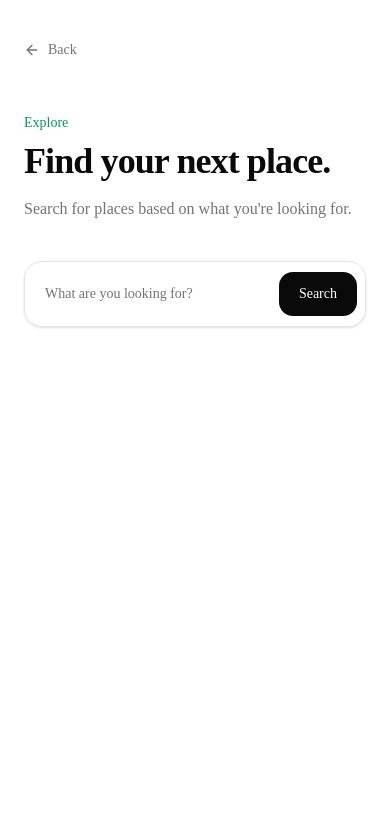
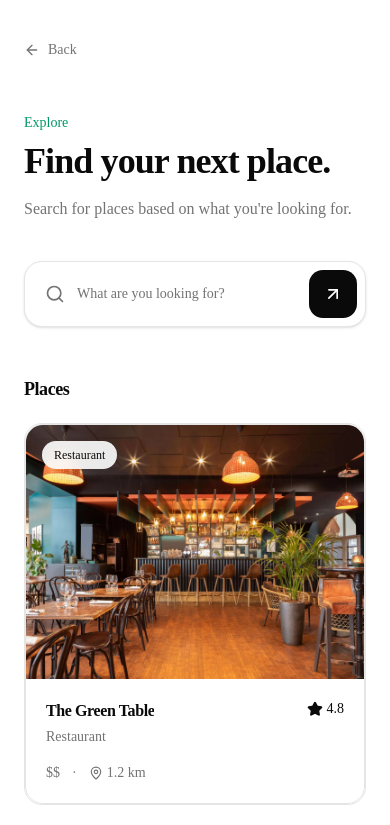
Before and after one commit to ProfessorMR/loca, a Next.js app: page /explore in a window 390 px wide. Shown: the top 825 px of the page. Built offline with nearby package versions, Linux system fonts and the light colour scheme; no server answers; grey boxes are pictures that could not be loaded.

Commit message:
feat: add maplibre map to explore page

```diff
--- a/app/explore/page.tsx
+++ b/app/explore/page.tsx
@@ -1,7 +1,25 @@
 import Link from "next/link";
 import { ArrowLeft } from "lucide-react";
 
-export default function ExplorePage() {
+import { searchPlaces } from "@/lib/places";
+import { PlaceCard } from "@/components/shared/place-card";
+
+import { SearchBar } from "@/components/shared/search-bar";
+
+import { Map } from "@/components/shared/map";
+
+type ExplorePageProps = {
+  searchParams: Promise<{
+    q?: string;
+  }>;
+};
+
+export default async function ExplorePage({ searchParams }: ExplorePageProps) {
+  const { q } = await searchParams;
+  const query = q?.trim() ?? "";
+  const results = searchPlaces(query);
+  const resultsCount = results.length;
+
   return (
     <main className="min-h-screen">
       <div className="mx-auto max-w-7xl px-6 py-10">
@@ -17,29 +35,53 @@ export default function ExplorePage() {
           <p className="text-sm font-medium text-emerald-600">Explore</p>
 
           <h1 className="mt-2 text-4xl font-semibold tracking-tight sm:text-5xl">
-            Find your next place.
+            {query ? `Results for "${query}"` : "Find your next place."}
           </h1>
 
           <p className="mt-4 max-w-xl text-muted-foreground">
-            Search for places based on what you&apos;re looking for.
+            {query
+              ? `${resultsCount} ${resultsCount === 1 ? "place" : "places"} found`
+              : "Search for places based on what you're looking for."}
           </p>
         </div>
 
-        <div className="mt-10 rounded-2xl border p-2 shadow-sm">
-          <div className="flex items-center gap-3">
-            <input
-              type="text"
-              placeholder="What are you looking for?"
-              className="h-12 min-w-0 flex-1 bg-transparent px-3 text-sm outline-none placeholder:text-muted-foreground sm:text-base"
-            />
+        <div className="my-10">
+          <SearchBar initialQuery={query} />
+        </div>
+        <div className="mt-12 grid gap-8 lg:grid-cols-[minmax(0,1fr)_420px]">
+          <section>
+            <div className="flex items-center justify-between">
+              <h2 className="text-lg font-semibold tracking-tight">Places</h2>
 
-            <button
-              type="button"
-              className="rounded-xl bg-foreground px-5 py-3 text-sm font-medium text-background transition-transform hover:scale-[1.02]"
-            >
-              Search
-            </button>
-          </div>
+              {query && (
+                <span className="text-sm text-muted-foreground">
+                  Sorted by relevance
+                </span>
+              )}
+            </div>
+
+            {results.length > 0 ? (
+              <div className="mt-5 grid gap-5 md:grid-cols-2">
+                {results.map((place) => (
+                  <PlaceCard key={place.id} place={place} />
+                ))}
+              </div>
+            ) : (
+              <div className="mt-5 rounded-2xl border p-10 text-center">
+                <h2 className="font-semibold">No places found</h2>
+
+                <p className="mt-2 text-sm text-muted-foreground">
+                  Try searching for something different.
+                </p>
+              </div>
+            )}
+          </section>
+
+          <aside className="hidden lg:block">
+            <div className="sticky top-6 h-[600px] overflow-hidden rounded-3xl border">
+              <Map />
+            </div>
+          </aside>
         </div>
       </div>
     </main>
--- a/components/shared/categories.tsx
+++ b/components/shared/categories.tsx
@@ -1,4 +1,6 @@
 import { Coffee, Hotel, Martini, Utensils, TreePine } from "lucide-react";
+
+import Link from "next/link";
 
 const categories = [
   {
@@ -41,9 +43,9 @@ export function Categories() {
           const Icon = category.icon;
 
           return (
-            <button
+            <Link
               key={category.name}
-              type="button"
+              href={`/explore?q=${encodeURIComponent(category.name)}`}
               className="group flex min-h-32 flex-col justify-between rounded-2xl border bg-background p-5 text-left transition-all hover:-translate-y-0.5 hover:border-foreground/20 hover:shadow-sm"
             >
               <Icon
@@ -52,7 +54,7 @@ export function Categories() {
               />
 
               <span className="text-sm font-medium">{category.name}</span>
-            </button>
+            </Link>
           );
         })}
       </div>
--- a/components/shared/hero.tsx
+++ b/components/shared/hero.tsx
@@ -1,8 +1,10 @@
 "use client";
+
+import { useRouter } from "next/navigation";
+import { SearchBar } from "@/components/shared/search-bar";
 
 import { FormEvent, useState } from "react";
 import { ArrowUpRight, Search } from "lucide-react";
-import { useRouter } from "next/navigation";
 
 const popularSearches = ["Coffee", "Dinner", "Date night", "Work-friendly"];
 
@@ -43,34 +45,7 @@ export function Hero() {
 
           {/* Search */}
           <div className="mt-10 max-w-2xl">
-            <form
-              onSubmit={handleSearch}
-              className="flex items-center gap-3 rounded-2xl border bg-background p-2 shadow-sm transition-shadow focus-within:shadow-md"
-            >
-              <Search
-                className="ml-3 size-5 shrink-0 text-muted-foreground"
-                aria-hidden="true"
-              />
-
-              <input
-                type="text"
-                value={query}
-                onChange={(event) => setQuery(event.target.value)}
-                placeholder="What are you looking for?"
-                className="h-12 min-w-0 flex-1 bg-transparent text-sm outline-none placeholder:text-muted-foreground sm:text-base"
-              />
-
-              <button
-                type="submit"
-                className="group flex size-12 shrink-0 items-center justify-center rounded-xl bg-foreground text-background transition-transform hover:scale-[1.03]"
-                aria-label="Search"
-              >
-                <ArrowUpRight
-                  className="size-5 transition-transform group-hover:-translate-y-0.5 group-hover:translate-x-0.5"
-                  aria-hidden="true"
-                />
-              </button>
-            </form>
+            <SearchBar />
 
             <div className="mt-5 flex flex-wrap items-center gap-2">
               <span className="mr-1 text-xs text-muted-foreground">Try:</span>
--- /dev/null
+++ b/components/shared/map.tsx
@@ -0,0 +1,43 @@
+"use client";
+
+import { useEffect, useRef } from "react";
+import {
+  Map as MapLibreMap,
+  NavigationControl,
+  setWorkerUrl,
+} from "maplibre-gl";
+import "maplibre-gl/dist/maplibre-gl.css";
+
+setWorkerUrl(
+  new URL(
+    "maplibre-gl/dist/maplibre-gl-worker.mjs",
+    import.meta.url,
+  ).toString(),
+);
+
+export function Map() {
+  const mapContainer = useRef<HTMLDivElement>(null);
+  const map = useRef<MapLibreMap | null>(null);
+
+  useEffect(() => {
+    if (!mapContainer.current || map.current) {
+      return;
+    }
+
+    map.current = new MapLibreMap({
+      container: mapContainer.current,
+      style: "https://tiles.openfreemap.org/styles/bright",
+      center: [51.389, 35.6892],
+      zoom: 11,
+    });
+
+    map.current.addControl(new NavigationControl(), "top-right");
+
+    return () => {
+      map.current?.remove();
+      map.current = null;
+    };
+  }, []);
+
+  return <div ref={mapContainer} className="h-full w-full" />;
+}
--- /dev/null
+++ b/components/shared/search-bar.tsx
@@ -0,0 +1,62 @@
+"use client";
+
+import { FormEvent, useState } from "react";
+import { ArrowUpRight, Search } from "lucide-react";
+import { useRouter } from "next/navigation";
+
+type SearchBarProps = {
+  initialQuery?: string;
+  placeholder?: string;
+};
+
+export function SearchBar({
+  initialQuery = "",
+  placeholder = "What are you looking for?",
+}: SearchBarProps) {
+  const router = useRouter();
+  const [query, setQuery] = useState(initialQuery);
+
+  function handleSubmit(event: FormEvent<HTMLFormElement>) {
+    event.preventDefault();
+
+    const trimmedQuery = query.trim();
+
+    if (!trimmedQuery) {
+      router.push("/explore");
+      return;
+    }
+
+    router.push(`/explore?q=${encodeURIComponent(trimmedQuery)}`);
+  }
+
+  return (
+    <form
+      onSubmit={handleSubmit}
+      className="flex items-center gap-3 rounded-2xl border bg-background p-2 shadow-sm transition-shadow focus-within:shadow-md"
+    >
+      <Search
+        className="ml-3 size-5 shrink-0 text-muted-foreground"
+        aria-hidden="true"
+      />
+
+      <input
+        type="text"
+        value={query}
+        onChange={(event) => setQuery(event.target.value)}
+        placeholder={placeholder}
+        className="h-12 min-w-0 flex-1 bg-transparent text-sm outline-none placeholder:text-muted-foreground sm:text-base"
+      />
+
+      <button
+        type="submit"
+        className="group flex size-12 shrink-0 items-center justify-center rounded-xl bg-foreground text-background transition-transform hover:scale-[1.03]"
+        aria-label="Search"
+      >
+        <ArrowUpRight
+          className="size-5 transition-transform group-hover:-translate-y-0.5 group-hover:translate-x-0.5"
+          aria-hidden="true"
+        />
+      </button>
+    </form>
+  );
+}
--- a/lib/places.ts
+++ b/lib/places.ts
@@ -42,3 +42,37 @@ export const places: Place[] = [
 export function getPlaceById(id: string) {
   return places.find((place) => place.id === id);
 }
+
+export function searchPlaces(query: string) {
+  const normalizedQuery = query.trim().toLowerCase();
+
+  if (!normalizedQuery) {
+    return places;
+  }
+
+  const terms = normalizedQuery.split(/\s+/);
+
+  return places
+    .map((place) => {
+      const searchableText = [
+        place.name,
+        place.category,
+        place.description,
+        place.address,
+      ]
+        .join(" ")
+        .toLowerCase();
+
+      const score = terms.reduce((total, term) => {
+        return total + (searchableText.includes(term) ? 1 : 0);
+      }, 0);
+
+      return {
+        place,
+        score,
+      };
+    })
+    .filter((result) => result.score > 0)
+    .sort((a, b) => b.score - a.score)
+    .map((result) => result.place);
+}
--- a/package.json
+++ b/package.json
@@ -13,6 +13,7 @@
     "class-variance-authority": "^0.7.1",
     "cn": "^0.4.0",
     "lucide-react": "^1.52.0",
+    "maplibre-gl": "^6.13.0",
     "next": "16.4.0",
     "react": "19.3.0",
     "react-dom": "19.3.0",
@@ -21,6 +22,7 @@
   },
   "devDependencies": {
     "@tailwindcss/turbopack": "^4",
+    "@types/maplibre-gl": "^1.13.2",
     "@types/node": "^20",
     "@types/react": "^19",
     "@types/react-dom": "^19",
```
Also changed, not shown: 1 other file (tests, documents, lock files or other folders).
